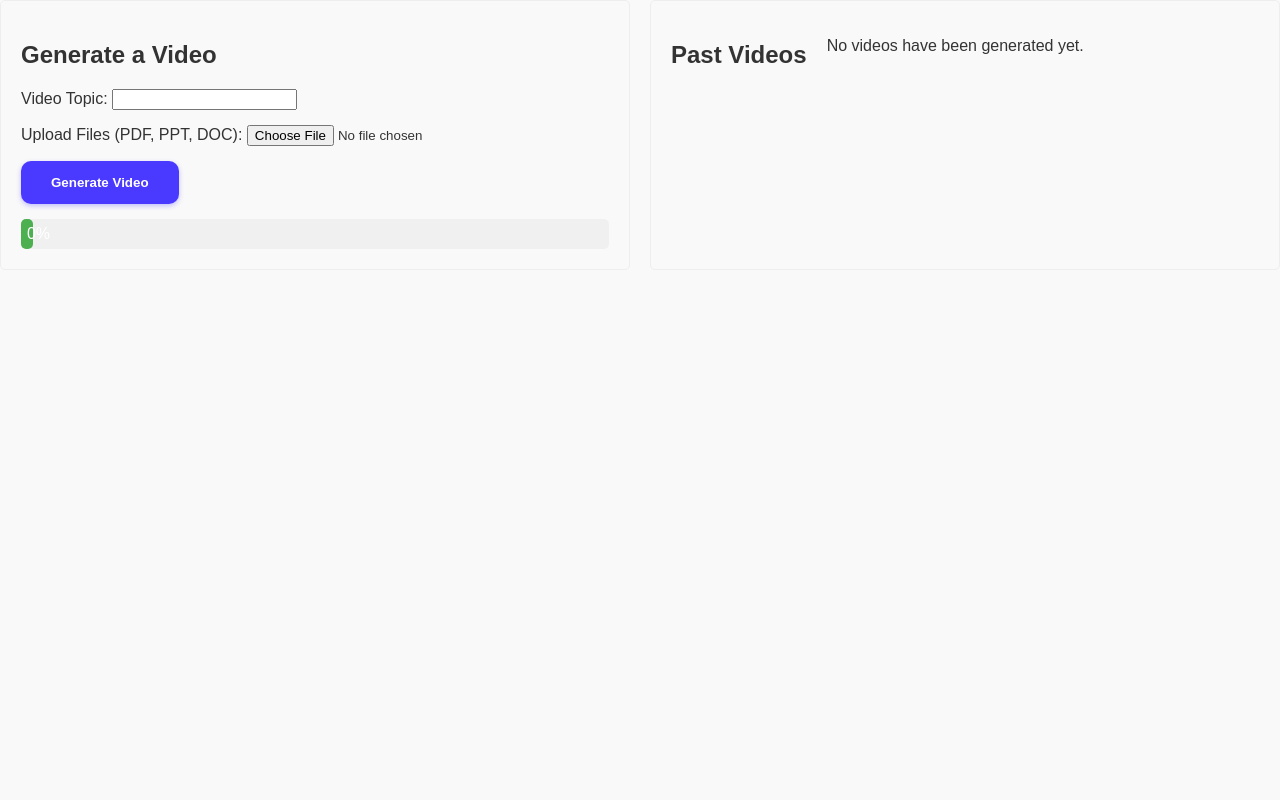
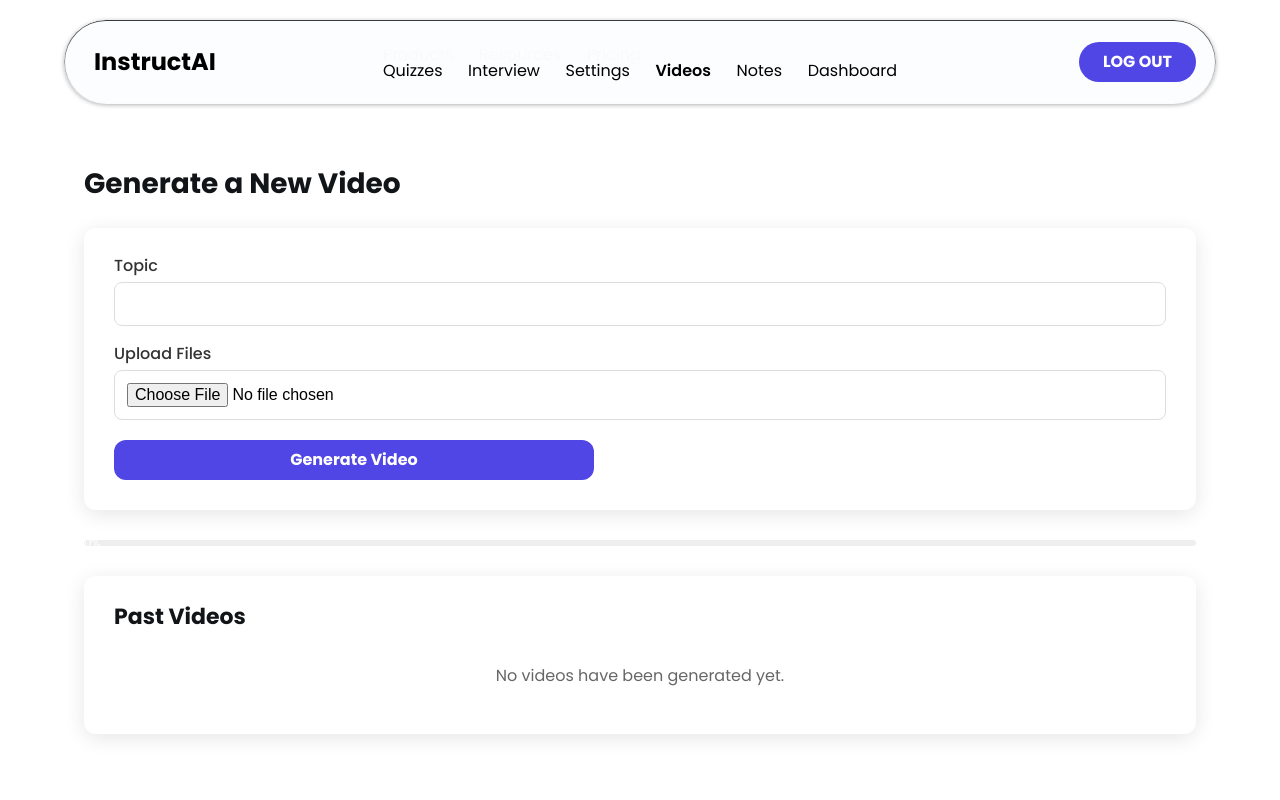
Before and after one commit to tarush10000/InstructAI, a Django app: page /video/ in a window 1280 px wide. Run offline with Django 5.2, Linux system fonts and the light colour scheme; some libraries are stand-ins or nearby versions.

Commit message:
styled video.html, yet to check working.

```diff
--- a/home/templates/home/video.html
+++ b/home/templates/home/video.html
@@ -3,94 +3,72 @@
 <html lang="en">
 <head>
     <meta charset="UTF-8">
-    <title>Video Generation</title>
-    <link rel="stylesheet" href="{% static 'css/style.css' %}">
-    <style>
-        .container {
-            display: flex;
-            gap: 20px;
-        }
-        .form-section {
-            flex: 1;
-            padding: 20px;
-            border: 1px solid #eee;
-            border-radius: 5px;
-        }
-        .past-videos {
-            flex: 1;
-            margin-top: 0; /* Remove top margin */
-            border-top: none; /* Remove top border */
-            padding: 20px;
-            border: 1px solid #eee;
-            border-radius: 5px;
-        }
-        .past-videos h2 {
-            margin-bottom: 10px;
-        }
-        .past-videos ul {
-            list-style: none;
-            padding: 0;
-        }
-        .past-videos li {
-            margin-bottom: 5px;
-        }
-        .past-videos a {
-            text-decoration: none;
-            color: #007bff;
-        }
-        .past-videos a:hover {
-            text-decoration: underline;
-        }
-        .progress-bar-container {
-            width: 100%;
-            background-color: #f0f0f0;
-            border-radius: 5px;
-            margin-top: 15px;
-        }
-        .progress-bar {
-            background-color: #4CAF50;
-            color: white;
-            padding: 1%;
-            text-align: center;
-            border-radius: 5px;
-            width: 0%; /* Initial width */
-        }
-        .success-message {
-            color: green;
-            margin-top: 10px;
-        }
-        .error-message {
-            color: red;
-            margin-top: 10px;
-        }
-        .form-group {
-            margin-bottom: 15px;
-        }
-    </style>
+    <meta name="viewport" content="width=device-width, initial-scale=1.0">
+    <title>InstructAI Video Generator</title>
+    <link rel="stylesheet" href="{% static 'css/video.css' %}">
+    <link href="https://fonts.googleapis.com/css2?family=Poppins:wght@400;500;600;700&display=swap" rel="stylesheet">
+    <link rel="stylesheet" href="https://fonts.googleapis.com/css2?family=Material+Symbols+Outlined:opsz,wght,FILL,GRAD@24,400,0,0" />
 </head>
 <body>
-    <main class="main-content">
+    <div class="video-player">
+        <div class="div">
+            <div class="overlap">
+                <div class="background-pattern">
+                    <div class="overlap-group"><img class="pattern" src="{% static 'img/pattern-2.png' %}" /></div>
+                </div>
+
+                <header class="header">
+                    <div class="overlap-2">
+                        <div class="frame">
+                            <div class="text">Products</div>
+                            <div class="text">Resources</div>
+                            <div class="text">Pricing</div>
+                        </div>
+                        <div class="navbar">
+                            <div class="text-wrapper-7">Quizzes</div>
+                            <div class="text-wrapper-8">Interview</div>
+                            <div class="text-wrapper-9">Settings</div>
+                            <div class="text-wrapper-10">Videos</div>
+                            <div class="text-wrapper-11">Notes</div>
+                            <div class="text-wrapper-12">Dashboard</div>
+                        </div>
+                    </div>
+                    <div class="logout-button">
+                        <div class="state-layer-wrapper">
+                            <div class="state-layer"><div class="label-text">LOG OUT</div></div>
+                        </div>
+                    </div>
+                    <div class="text-wrapper-13">InstructAI</div>
+                </header>
+
+                <!-- Main Content Area -->
                 <div class="container">
-            <section class="form-section">
+                    <div class="video-title">Generate a New Video</div>
+
+                    <div class="container-2">
+                        <!-- Video Generation Form -->
                         <div class="form-container">
-                    <h1>Generate a Video</h1>
-                    <form method="post" enctype="multipart/form-data" action="{% url 'generate_video' %}">
+                            <form method="post" enctype="multipart/form-data" action="{% url 'generate_video' %}" class="video-form">
                                 {% csrf_token %}
                                 <div class="form-group">
-                            {{ form.topic.label_tag }}
+                                    <label for="{{ form.topic.id_for_label }}">Topic</label>
                                     {{ form.topic }}
                                     {% if form.topic.errors %}
                                         <div class="error">{{ form.topic.errors }}</div>
                                     {% endif %}
                                 </div>
+
                                 <div class="form-group">
-                            {{ form.files.label_tag }}
+                                    <label for="{{ form.files.id_for_label }}">Upload Files</label>
                                     {{ form.files }}
                                     {% if form.files.errors %}
                                         <div class="error">{{ form.files.errors }}</div>
                                     {% endif %}
                                 </div>
-                        <button type="submit" class="button-state-layer">Generate Video</button>
+
+                                <button type="submit" class="button-state-layer">
+                                    <div class="container-3"><div class="text-wrapper-3">Generate Video</div></div>
+                                </button>
                             </form>
 
                             <div class="progress-bar-container">
@@ -110,43 +88,53 @@
                                 </div>
                             {% endif %}
                         </div>
-            </section>
 
-            <section class="past-videos">
-                <div class="container">
-                    <h2>Past Videos</h2>
+                        <!-- Past Videos Section -->
+                        <div class="past-videos">
+                            <h2 class="timestamps-heading">Past Videos</h2>
                             {% if past_videos %}
-                        <ul>
+                                <div class="overlap-group-2">
                                     {% for video in past_videos %}
-                                <li><a href="{% url 'video_view' video_filename=video.filename %}">{{ video.name }}</a></li>
+                                        <div class="timestamp">
+                                            <a href="{% url 'video_view' video_filename=video.filename %}" class="text-wrapper-2">{{ video.name }}</a>
+                                        </div>
                                     {% endfor %}
-                        </ul>
+                                    <div class="ask-ai-button">
+                                        <button class="button">
+                                            <div class="container-3"><div class="text-wrapper-3">Ask AI</div></div>
+                                        </button>
+                                    </div>
+                                </div>
                             {% else %}
-                        <p>No videos have been generated yet.</p>
+                                <p class="no-videos">No videos have been generated yet.</p>
                             {% endif %}
                         </div>
-            </section>
                     </div>
-    </main>
+                </div>
+            </div>
+        </div>
+    </div>
 
     <script>
-        // Basic progress bar simulation (replace with actual progress updates)
+        // Progress bar simulation
         document.addEventListener('DOMContentLoaded', function() {
             const progressBar = document.getElementById('video-progress');
+            const form = document.querySelector('.video-form');
+
+            form.addEventListener('submit', function() {
                 let width = 0;
                 function updateProgress() {
                     if (width < 100) {
                         width++;
                         progressBar.style.width = width + '%';
                         progressBar.innerText = width + '%';
-                    setTimeout(updateProgress, 200); // Simulate progress
+                        setTimeout(updateProgress, 200);
                     } else {
                         progressBar.innerText = 'Complete!';
                     }
                 }
-            // You would trigger this function when video generation starts
-            // For this example, we'll just start it after the page loads
-            // updateProgress(); // Uncomment this to see a simulation on page load
+                updateProgress();
+            });
         });
     </script>
 </body>
--- /dev/null
+++ b/static/css/video.css
@@ -0,0 +1,424 @@
+/* Reset and Base Styles */
+@import url("https://cdnjs.cloudflare.com/ajax/libs/meyer-reset/2.0/reset.min.css");
+* {
+  -webkit-font-smoothing: antialiased;
+  box-sizing: border-box;
+  margin: 0;
+  padding: 0;
+}
+
+html,
+body {
+  margin: 0;
+  height: 100%;
+  width: 100%;
+  font-family: 'Poppins', sans-serif;
+  overflow-x: hidden;
+  zoom: 1; /* Reset zoom to default */
+}
+
+/* Focus styles */
+button:focus-visible {
+  outline: 2px solid #4a90e2 !important;
+  outline: -webkit-focus-ring-color auto 5px !important;
+}
+
+a {
+  text-decoration: none;
+}
+
+/* Variables */
+:root {
+  --green: rgba(185, 255, 102, 1);
+  --grey: rgba(243, 243, 243, 1);
+  --dark: rgba(25, 26, 35, 1);
+  --black: rgba(0, 0, 0, 1);
+  --m3syslighton-primary: rgba(255, 255, 255, 1);
+  --primary-color: #4f46e5;
+  --error-color: #ef4444;
+  --success-color: #10b981;
+}
+
+/* Main Container */
+.video-player {
+  background-color: #ffffff;
+  width: 100%;
+  min-height: 100vh;
+  position: relative;
+  overflow: hidden;
+}
+
+.video-player .div {
+  background-color: #ffffff;
+  width: 100%;
+  position: relative;
+}
+
+.video-player .overlap {
+  position: relative;
+  width: 100%;
+}
+
+/* Background Pattern */
+.video-player .background-pattern {
+  position: absolute;
+  width: 100%;
+  height: 100%;
+  top: 0;
+  left: 0;
+  z-index: -1;
+}
+
+.video-player .pattern {
+  position: absolute;
+  width: 100%;
+  max-width: 802px;
+  height: auto;
+  bottom: 0;
+  right: 0;
+}
+
+/* Header Styles */
+.video-player .header {
+  position: fixed;
+  width: 90%;
+  max-width: 1588px;
+  height: 84px;
+  top: 20px;
+  left: 50%;
+  transform: translateX(-50%);
+  background-color: rgba(224, 231, 240, 0.1);
+  border-radius: 500px;
+  border: none;
+  box-shadow: 0px 1px 4px rgba(37, 40, 45, 0.37);
+  backdrop-filter: blur(2px);
+  -webkit-backdrop-filter: blur(2px);
+  z-index: 100;
+}
+
+.video-player .header::before {
+  content: "";
+  position: absolute;
+  inset: 0;
+  padding: 1px;
+  border-radius: 500px;
+  background: linear-gradient(180deg, rgba(55, 57, 60, 1) 0%, rgba(55, 57, 60, 0) 100%);
+  -webkit-mask: linear-gradient(#fff 0 0) content-box, linear-gradient(#fff 0 0);
+  -webkit-mask-composite: xor;
+  mask-composite: exclude;
+  z-index: 1;
+  pointer-events: none;
+}
+
+.video-player .overlap-2 {
+  position: absolute;
+  width: auto;
+  height: 30px;
+  top: 50%;
+  left: 50%;
+  transform: translate(-50%, -50%);
+}
+
+.video-player .frame {
+  display: flex;
+  align-items: center;
+  gap: 2vw;
+}
+
+.video-player .text {
+  color: #fafafa;
+  font-size: 16px;
+  white-space: nowrap;
+}
+
+.video-player .navbar {
+  display: flex;
+  align-items: center;
+  gap: 2vw;
+}
+
+.video-player .text-wrapper-7,
+.video-player .text-wrapper-8,
+.video-player .text-wrapper-9,
+.video-player .text-wrapper-10,
+.video-player .text-wrapper-11,
+.video-player .text-wrapper-12 {
+  font-size: 16px;
+  color: #000000;
+  white-space: nowrap;
+}
+
+.video-player .text-wrapper-10 {
+  font-weight: 600;
+}
+
+.video-player .logout-button {
+  position: absolute;
+  top: 50%;
+  right: 20px;
+  transform: translateY(-50%);
+}
+
+.video-player .state-layer-wrapper {
+  background-color: var(--primary-color);
+  border-radius: 50px;
+  overflow: hidden;
+}
+
+.video-player .state-layer {
+  padding: 12px 24px;
+}
+
+.video-player .label-text {
+  color: white;
+  font-weight: 700;
+  font-size: 16px;
+}
+
+.video-player .text-wrapper-13 {
+  position: absolute;
+  top: 50%;
+  left: 30px;
+  transform: translateY(-50%);
+  font-weight: 700;
+  color: #000000;
+  font-size: 24px;
+}
+
+/* Main Content */
+.video-player .container {
+  width: 90%;
+  max-width: 1200px;
+  margin: 150px auto 50px;
+  padding: 20px;
+}
+
+.video-title {
+  font-weight: 700;
+  color: #111517;
+  font-size: 28px;
+  margin-bottom: 30px;
+}
+
+/* Form Styles */
+.video-form {
+  background: rgba(255, 255, 255, 0.9);
+  padding: 30px;
+  border-radius: 12px;
+  box-shadow: 0 4px 20px rgba(0, 0, 0, 0.1);
+  margin-bottom: 30px;
+}
+
+.form-group {
+  margin-bottom: 20px;
+}
+
+.form-group label {
+  display: block;
+  margin-bottom: 8px;
+  font-weight: 500;
+  color: #333;
+}
+
+.form-group input[type="text"],
+.form-group input[type="file"] {
+  width: 100%;
+  padding: 12px;
+  border: 1px solid #ddd;
+  border-radius: 8px;
+  font-size: 16px;
+}
+
+/* Button Styles */
+.button-state-layer,
+.button {
+  all: unset;
+  box-sizing: border-box;
+  display: inline-block;
+  width: 100%;
+  max-width: 480px;
+  height: 40px;
+  text-align: center;
+  padding: 10px;
+  background-color: var(--primary-color);
+  color: white;
+  border-radius: 12px;
+  font-weight: 700;
+  cursor: pointer;
+  transition: background-color 0.3s;
+}
+
+.button-state-layer:hover,
+.button:hover {
+  background-color: #4338ca;
+}
+
+/* Progress Bar */
+.progress-bar-container {
+  margin-top: 20px;
+  height: 6px;
+  background: #eee;
+  border-radius: 3px;
+  overflow: hidden;
+}
+
+.progress-bar {
+  height: 100%;
+  width: 0;
+  background: var(--primary-color);
+  transition: width 0.3s ease;
+  text-align: center;
+  color: white;
+  font-size: 12px;
+  line-height: 6px;
+}
+
+/* Video List */
+.past-videos {
+  background: rgba(255, 255, 255, 0.9);
+  padding: 30px;
+  border-radius: 12px;
+  box-shadow: 0 4px 20px rgba(0, 0, 0, 0.1);
+  margin-top: 30px;
+}
+
+.timestamps-heading {
+  font-weight: 700;
+  color: #111517;
+  font-size: 22px;
+  margin-bottom: 20px;
+}
+
+.timestamp {
+  padding: 12px 0;
+  border-bottom: 1px solid #eee;
+}
+
+.timestamp a {
+  color: #333;
+  text-decoration: none;
+  transition: color 0.3s;
+}
+
+.timestamp a:hover {
+  color: var(--primary-color);
+}
+
+.no-videos {
+  color: #666;
+  text-align: center;
+  padding: 20px;
+}
+
+/* Messages */
+.success-message {
+  color: var(--success-color);
+  margin-top: 15px;
+  padding: 10px;
+  background: rgba(16, 185, 129, 0.1);
+  border-radius: 6px;
+}
+
+.error-message {
+  color: var(--error-color);
+  margin-top: 15px;
+  padding: 10px;
+  background: rgba(239, 68, 68, 0.1);
+  border-radius: 6px;
+}
+
+/* Responsive Design */
+@media (max-width: 1200px) {
+  .video-player .header {
+    height: 70px;
+  }
+
+  .video-player .text-wrapper-13 {
+    font-size: 20px;
+  }
+
+  .video-player .text,
+  .video-player .text-wrapper-7,
+  .video-player .text-wrapper-8,
+  .video-player .text-wrapper-9,
+  .video-player .text-wrapper-10,
+  .video-player .text-wrapper-11,
+  .video-player .text-wrapper-12 {
+    font-size: 14px;
+  }
+
+  .video-player .label-text {
+    font-size: 14px;
+  }
+}
+
+@media (max-width: 768px) {
+  .video-player .header {
+    height: 60px;
+    border-radius: 30px;
+  }
+
+  .video-player .overlap-2 {
+    display: none;
+  }
+
+  .video-player .logout-button {
+    right: 10px;
+  }
+
+  .video-player .text-wrapper-13 {
+    left: 15px;
+    font-size: 18px;
+  }
+
+  .video-player .container {
+    margin-top: 100px;
+  }
+
+  .video-title {
+    font-size: 24px;
+  }
+
+  .video-form,
+  .past-videos {
+    padding: 20px;
+  }
+
+  .timestamps-heading {
+    font-size: 20px;
+  }
+}
+
+@media (max-width: 480px) {
+  .video-player .header {
+    height: 50px;
+  }
+
+  .video-player .text-wrapper-13 {
+    font-size: 16px;
+  }
+
+  .video-player .state-layer {
+    padding: 8px 16px;
+  }
+
+  .video-player .label-text {
+    font-size: 12px;
+  }
+
+  .video-title {
+    font-size: 20px;
+  }
+
+  .form-group input[type="text"],
+  .form-group input[type="file"] {
+    padding: 10px;
+    font-size: 14px;
+  }
+
+  .button-state-layer,
+  .button {
+    height: 36px;
+    font-size: 14px;
+  }
+}
```
Also changed, not shown: Video_Learning/Googol_Software_Development_Interview_transcript.txt (deleted), static/img/pattern-2.png (added). Lines whose indentation alone changed are shown as unchanged.
